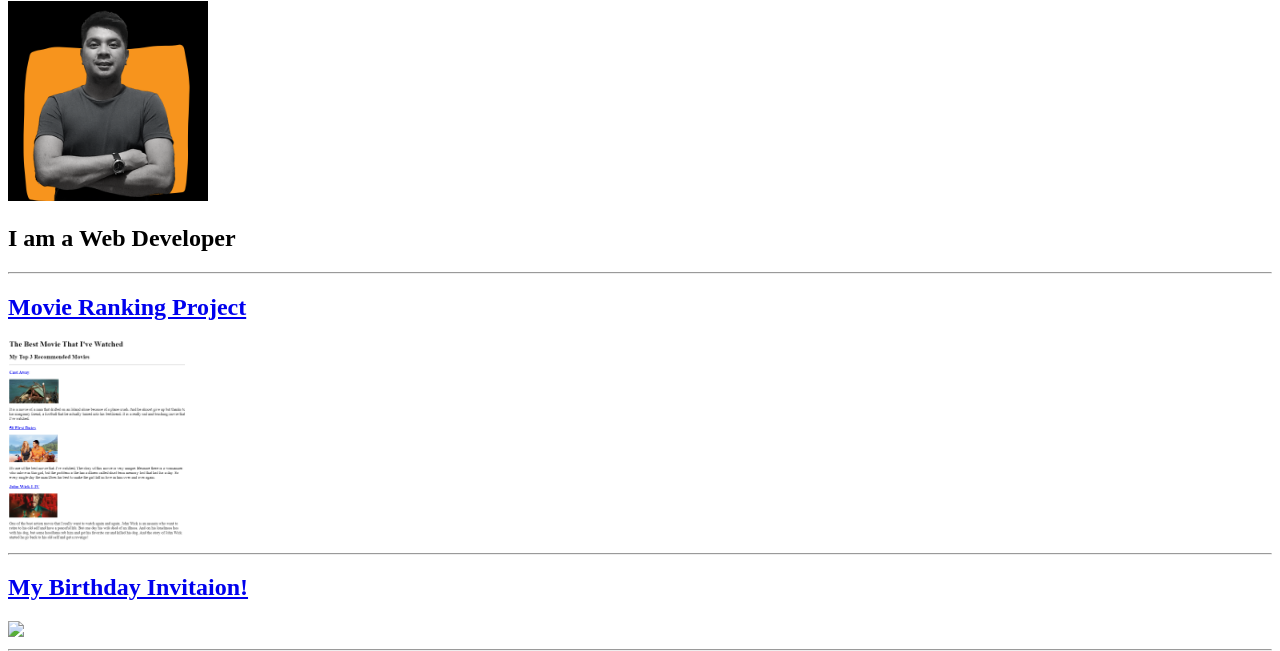
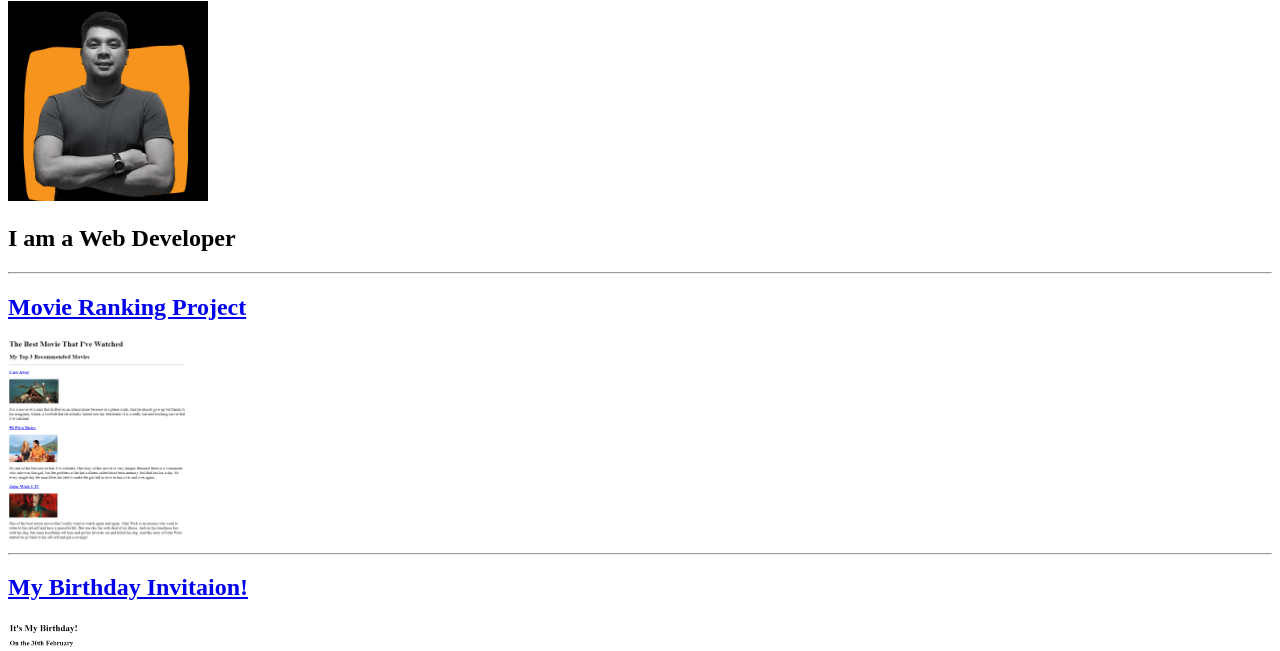
Before and after one commit to llednar29/html-portfolio, a plain HTML site: page index.html in a window 1280 px wide. Shown: the part 79-730 px from the top of the page. Drawn offline with Linux system fonts and the light colour scheme.

Commit message:
Add files via upload

```diff
--- a/index.html
+++ b/index.html
@@ -33,7 +33,7 @@ https://developer.mozilla.org/en-US/docs/Web/HTML/Element/img#attr-height -->
 
             <hr />
             <h2><a href="./public/Birthday Invite.html">My Birthday Invitaion!</a></h2>
-            <a href="./public/Birthday Invite.html"> <img src="./assets/images/birthday-invite.png" height="200" /></a>
+            <a href="./public/Birthday Invite.html"> <img src="./assets/images/Birthday Invitation.png" height="200" /></a>
 
             <hr />
                     <a href="./public/about.html">About Me</a> <br />
```
